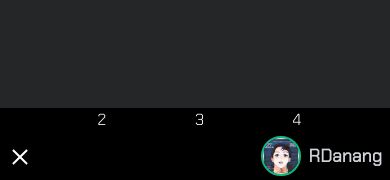
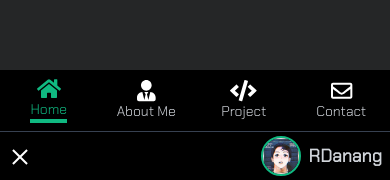
Before and after one commit to rdanang-dev/hi-danang.github.io, a Vue app: page / in a window 390 px wide. Both pictures are taken after a click on the button 20 px from the left and 820 px from the top of the page. Shown: the part 664-844 px from the top of the page. Built offline with nearby package versions, Linux system fonts and the light colour scheme; what vue-toasted, vue-typer would draw is missing.

Commit message:
[UPDATE] finish navbar for mobile

```diff
--- a/src/components/Contact.vue
+++ b/src/components/Contact.vue
@@ -303,7 +303,7 @@
   }
 </script>
 
-<style>
+<style scoped>
   .fa-3x {
     background-image: linear-gradient(
       to bottom,
--- a/src/components/Navbar.vue
+++ b/src/components/Navbar.vue
@@ -85,8 +85,8 @@
         </div>
         <div class="flex">
           <!-- Banner -->
-          <div>
-            <a href="#" class="flex items-center py-1 mr-2 md:py-4 md:px-2">
+          <div v-scroll-to="{ el: '#home', offset: -50 }">
+            <a class="flex items-center py-1 mr-2 md:py-4 md:px-2">
               <img
                 src="@/assets/image/mini_logo.jpeg"
                 alt="mini_logo"
@@ -96,7 +96,6 @@
                 class="
                   font-semibold
                   text-gray-300 text-lg
-                  hover:text-green-500
                   pl-2
                 "
                 >RDanang</span
@@ -141,11 +140,83 @@
         </div>
       </div>
       <div class="md:hidden" :class="open ? '' : 'hidden'">
-        <div class="grid grid-cols-4 text-white">
-          <div></div>
-          <div>2</div>
-          <div>3</div>
-          <div>4</div>
+        <div class="grid grid-cols-4 text-white bg-black bg-opacity-95">
+          <a
+            v-scroll-to="{ el: '#home', offset: -50 }"
+            class="flex flex-col justify-center border-b border-gray-700 w-full"
+            @click="posititon = 'home'"
+          >
+            <div class="flex flex-col p-2">
+              <font-awesome-icon
+                :icon="['fas', 'home']"
+                class="fa-lg mx-auto"
+                :class="posititon == 'home' ? 'text-green-500' : 'text-white'"
+              />
+              <span
+                class="mx-auto text-sm"
+                :class="posititon == 'home' ? isActive.true : isActive.false"
+                >Home</span
+              >
+            </div>
+          </a>
+          <a
+            v-scroll-to="{ el: '#about', offset: 30 }"
+            class="flex flex-col justify-center border-b border-gray-700 w-full"
+            @click="posititon = 'about'"
+          >
+            <div class="flex flex-col p-2">
+              <font-awesome-icon
+                :icon="['fas', 'user-tie']"
+                class="fa-lg mx-auto"
+                :class="posititon == 'about' ? 'text-green-500' : 'text-white'"
+              />
+              <span
+                class="mx-auto text-sm"
+                :class="posititon == 'about' ? isActive.true : isActive.false"
+                >About Me</span
+              >
+            </div>
+          </a>
+          <a
+            v-scroll-to="{ el: '#project', offset: 60 }"
+            class="flex flex-col justify-center border-b border-gray-700 w-full"
+            @click="posititon = 'project'"
+          >
+            <div class="flex flex-col p-2">
+              <font-awesome-icon
+                :icon="['fas', 'code']"
+                class="fa-lg mx-auto"
+                :class="
+                  posititon == 'project' ? 'text-green-500' : 'text-white'
+                "
+              />
+              <span
+                class="mx-auto text-sm"
+                :class="posititon == 'project' ? isActive.true : isActive.false"
+                >Project</span
+              >
+            </div>
+          </a>
+          <a
+            v-scroll-to="{ el: '#contact' }"
+            class="flex flex-col justify-center border-b border-gray-700 w-full"
+            @click="posititon = 'contact'"
+          >
+            <div class="flex flex-col p-2">
+              <font-awesome-icon
+                :icon="['far', 'envelope']"
+                class="fa-lg mx-auto"
+                :class="
+                  posititon == 'contact' ? 'text-green-500' : 'text-white'
+                "
+              />
+              <span
+                class="mx-auto text-sm"
+                :class="posititon == 'contact' ? isActive.true : isActive.false"
+                >Contact</span
+              >
+            </div>
+          </a>
         </div>
       </div>
     </div>
--- a/src/main.js
+++ b/src/main.js
@@ -27,13 +27,22 @@ Vue.use(VueScrollTo)
 // vue font awesome
 import { FontAwesomeIcon } from "@fortawesome/vue-fontawesome"
 import { library } from "@fortawesome/fontawesome-svg-core"
-// import { faSquare } from "@fortawesome/free-solid-svg-icons"
+import { faHome, faUserTie, faCode } from "@fortawesome/free-solid-svg-icons"
+import { faEnvelope } from "@fortawesome/free-regular-svg-icons"
 import {
   faFacebookSquare,
   faInstagramSquare,
   faGithubSquare,
 } from "@fortawesome/free-brands-svg-icons"
-library.add(faFacebookSquare, faInstagramSquare, faGithubSquare)
+library.add(
+  faFacebookSquare,
+  faInstagramSquare,
+  faGithubSquare,
+  faHome,
+  faUserTie,
+  faCode,
+  faEnvelope
+)
 
 //vue toast
 import Toasted from "vue-toasted"
```
Also changed, not shown: src/store/index.js (added).
